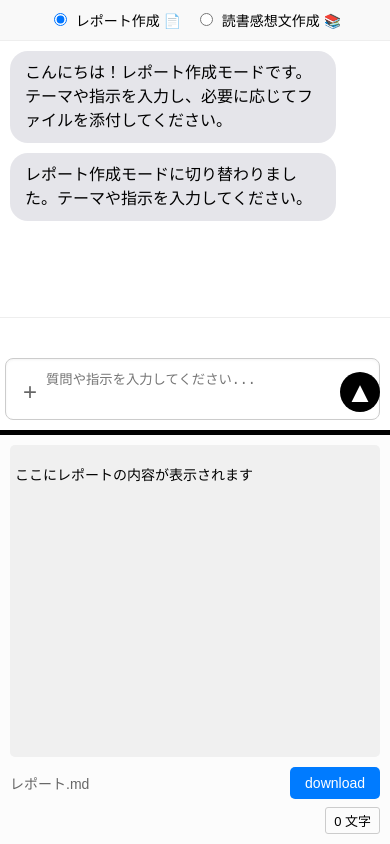
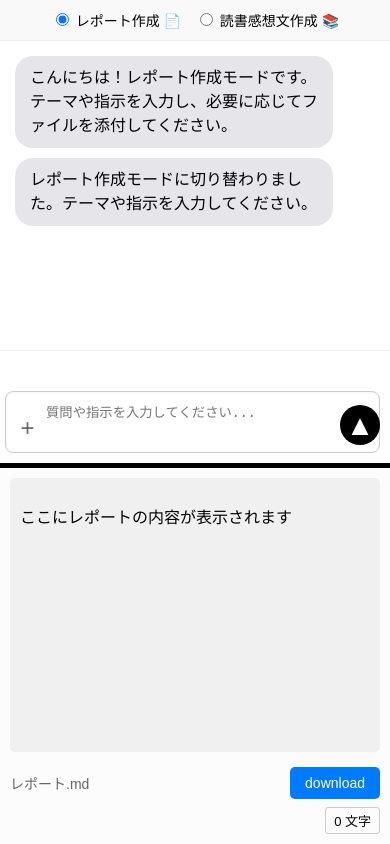
Before and after one commit to Matibura0123/ReportGenerator, a Flask app: page / in a window 390 px wide. Run offline with Flask 3, Linux system fonts and the light colour scheme.

Commit message:
Add files via upload

```diff
--- a/static/style.css
+++ b/static/style.css
@@ -3,15 +3,17 @@ body, html {
     margin: 0;
     padding: 0;
     font-family: sans-serif;
+    /* モバイルブラウザのアドレスバーによるvhの変動対策としてheightは100%を基本とする */
     height: 100%;
-    overflow: hidden;
+    overflow: hidden; /* PC版では基本的にスクロールを抑制 */
     background-color: #f4f7f6;
 }
 
 /* --- 1. 左右分割レイアウト (Flexbox) --- */
 #app-container {
     display: flex;
-    height: 100vh; /* 画面いっぱいに広げる */
+    /* PC版は画面いっぱいに広げる */
+    height: 100%;
 }
 
 /* 左側: チャットエリア */
@@ -39,7 +41,7 @@ body, html {
     padding: 15px;
 }
 
-/* メッセージバブルの共通スタイル */
+/* メッセージバブルのスタイル */
 .user-message, .ai-message {
     max-width: 80%;
     padding: 10px 15px;
@@ -48,15 +50,11 @@ body, html {
     line-height: 1.5;
     word-wrap: break-word;
 }
-
-/* AIの発言スタイル (左寄せ、灰色) */
 .ai-message {
     margin-right: auto;
     background-color: #e5e5ea;
     color: #000;
 }
-
-/* ユーザーの発言スタイル (右寄せ、緑系) */
 .user-message {
     margin-left: auto;
     background-color: #c5e5c7;
@@ -65,37 +63,30 @@ body, html {
 
 /* --- 添付ファイル表示エリア (共通) --- */
 #attached-files {
-    /* 絶対位置指定で入力エリアの上部に配置 */
     position: absolute;
     top: 0;
     left: 0;
     right: 0;
-
     padding: 5px 10px;
     background-color: #f7fff7;
     border-bottom: 1px solid #e0ffe0;
-
     display: flex;
     flex-wrap: wrap;
     gap: 8px;
     z-index: 10;
-
     display: none;
 }
 
-/* --- ファイルチップ (共通) --- */
+/* ファイルチップのスタイル */
 .file-chip {
     display: flex;
     align-items: center;
-
     padding: 4px 8px;
     background-color: #e0ffe0;
     border-radius: 12px;
-
     font-size: 13px;
     color: #333;
 }
-
 .file-chip-name {
     max-width: 120px;
     white-space: nowrap;
@@ -103,7 +94,6 @@ body, html {
     text-overflow: ellipsis;
     margin-right: 5px;
 }
-
 .remove-file-button {
     background: none;
     border: none;
@@ -114,10 +104,6 @@ body, html {
     padding: 0 0 0 5px;
 }
 
-.remove-file-button:hover {
-    color: #c00;
-}
-
 /* --- 入力欄とボタンの配置 --- */
 #input-area {
     display: flex;
@@ -126,15 +112,12 @@ body, html {
     background-color: #ffffff;
     position: relative;
 }
-
-/* ★★★ ファイルアップロードボタン (左下) のスタイル ★★★ */
 #file-upload-container {
     position: absolute;
     left: 15px;
     bottom: 28px;
     z-index: 10;
 }
-
 #upload-button {
     background-color: transparent;
     border: none;
@@ -150,12 +133,6 @@ body, html {
     justify-content: center;
     transition: color 0.2s;
 }
-
-#upload-button:hover {
-    background-color: transparent;
-    color: #000;
-}
-
 #user-input {
     flex-grow: 1;
     min-height: 50px;
@@ -166,8 +143,6 @@ body, html {
     border-radius: 8px;
     box-shadow: inset 0 1px 3px rgba(0,0,0,0.05);
 }
-
-/* ★★★ 送信ボタン (右下) のスタイル ★★★ */
 #send-button {
     position: absolute;
     right: 20px;
@@ -187,7 +162,6 @@ body, html {
     z-index: 10;
     transition: background-color 0.2s;
 }
-
 #send-button:hover {
     background-color: #333;
 }
@@ -202,25 +176,21 @@ body, html {
     border-radius: 5px;
     margin-bottom: 10px;
 }
-
 #report-footer {
     display: flex;
     justify-content: space-between;
     align-items: center;
     padding: 10px 0;
 }
-
 #download-box {
     display: flex;
     align-items: center;
 }
-
 #report-filename {
     font-size: 14px;
     color: #666;
     margin-right: 10px;
 }
-
 #download-button {
     background-color: #007bff;
     color: white;
@@ -230,11 +200,6 @@ body, html {
     cursor: pointer;
     font-size: 14px;
 }
-
-#download-button:hover {
-    background-color: #0056b3;
-}
-
 #char-count {
     padding: 5px 10px;
     border: 1px solid #ccc;
@@ -242,81 +207,63 @@ body, html {
     font-size: 14px;
 }
 
-/* --- モード選択ボタンのスタイル (共通) --- */
+/* --- モード選択ボタンのスタイル --- */
 #mode-selector {
     padding: 10px;
     text-align: center;
     border-bottom: 1px solid #eee;
     background-color: #f9f9f9;
 }
-
 #mode-selector label {
     margin: 0 10px;
     cursor: pointer;
 }
 
-#mode-selector input[type="radio"] {
-    margin-right: 5px;
-}
-
 
 /* ================================================= */
-/* ============= 📱 スマートフォン向けCSS (修正済み) ============= */
+/* ============= 📱 スマートフォン向けCSS (小画面対応) ============= */
 /* ================================================= */
 
 @media (max-width: 768px) {
-    /* 画面全体 */
+
+    /* ★全画面のスクロールを有効化 */
+    body, html {
+        overflow-y: auto;
+    }
+
     #app-container {
-        /* 左右分割から上下分割へ変更 */
         flex-direction: column;
-        height: 100vh;
-        overflow-y: auto; /* 全画面をスクロール可能にする */
+        /* ★高さはコンテンツに合わせるが、画面高の最小値を保証 */
+        height: auto;
+        min-height: 100vh;
     }
 
     /* チャットエリア (上半分) */
     #chat-area {
-        /* 高さ固定を外し、コンテンツ量と画面サイズに応じて柔軟に調整 */
         flex-shrink: 0;
         min-height: 250px;
         height: auto;
-        max-height: 50vh; /* 画面半分よりは大きくならないように上限を設定 */
+        /* チャット履歴の最大高さを画面の約半分に制限し、レポートエリアが見えるようにする */
+        max-height: 50vh;
         border-right: none;
         border-bottom: 5px solid #000;
     }
 
-    /* チャット履歴 */
-    #chat-history {
-        padding: 10px;
-    }
-
-    /* 入力エリア */
+    /* 入力エリアのボタン調整 */
     #input-area {
         padding: 40px 10px 10px 5px;
     }
-
-    /* ユーザー入力欄 */
     #user-input {
         padding: 10px 50px 10px 40px;
         min-height: 40px;
     }
-
-    /* ファイルアップロードコンテナ */
     #file-upload-container {
         left: 10px;
         bottom: 18px;
     }
-
     #file-hint {
-        /* スマホではスペースが少ないためヒントを非表示にする */
         display: none !important;
     }
-
-    #upload-button {
-        height: 40px;
-        width: 40px;
-    }
-
-    /* 送信ボタン */
     #send-button {
         right: 10px;
         bottom: 18px;
@@ -327,49 +274,36 @@ body, html {
 
     /* レポートエリア (下半分) */
     #report-area {
-        /* 残りのスペースを埋めつつ、最小高さを確保 */
+        /* 残りのスペースを埋め、コンテンツが少なすぎても一定の高さを確保 */
         flex: 1;
         min-height: 300px;
         padding: 10px;
     }
 
-    /* レポート表示エリア */
-    #report-display {
-        padding: 5px;
-        margin-bottom: 5px;
-        font-size: 14px;
-    }
-
-    /* レポートフッター (見切れ防止の修正) */
+    /* レポートフッター (見切れ防止のため縦並びに変更) */
     #report-footer {
-        /* 横並びから縦並びに変更 */
         flex-direction: column;
-        /* 左寄せに戻す */
-        align-items: flex-start;
+        align-items: flex-start; /* 全体を左寄せ */
         padding: 5px 0 0 0;
     }
 
     #download-box {
-        /* フッターの全幅を使う */
         width: 100%;
-        /* ファイル名とボタンを左右に配置 */
-        justify-content: space-between;
+        justify-content: space-between; /* ファイル名とボタンを左右に配置 */
         margin-bottom: 8px;
     }
 
     #char-count {
-        /* 右寄せにする */
+        /* 文字数カウントを右端に寄せる */
         align-self: flex-end;
         padding: 3px 8px;
         font-size: 13px;
     }
 
-    /* ファイルチップの調整 */
+    /* その他の小画面調整 */
     .file-chip-name {
         max-width: 80px;
     }
-
-    /* モードセレクターの調整 */
     #mode-selector label {
         margin: 0 5px;
         font-size: 14px;
```
